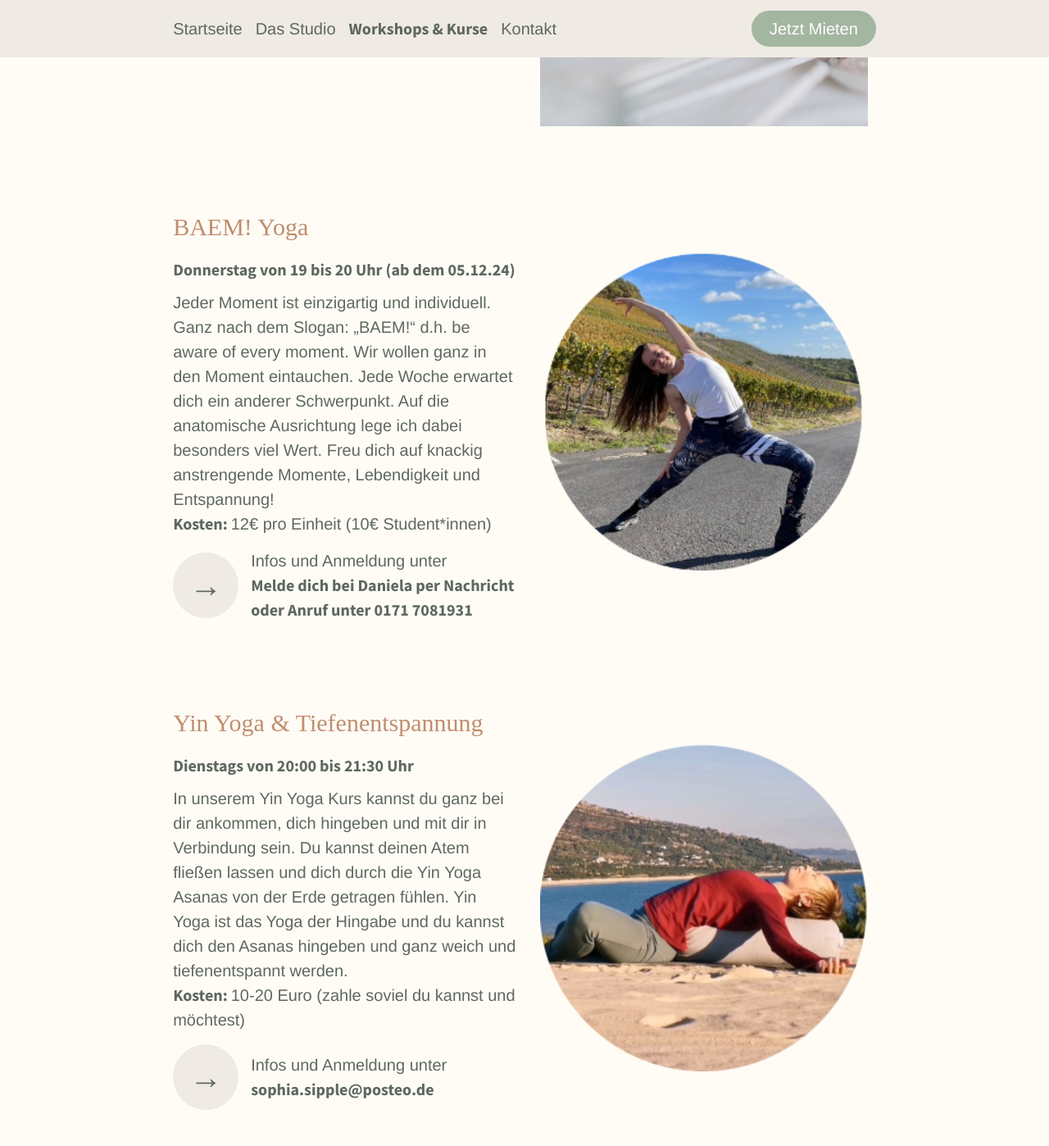
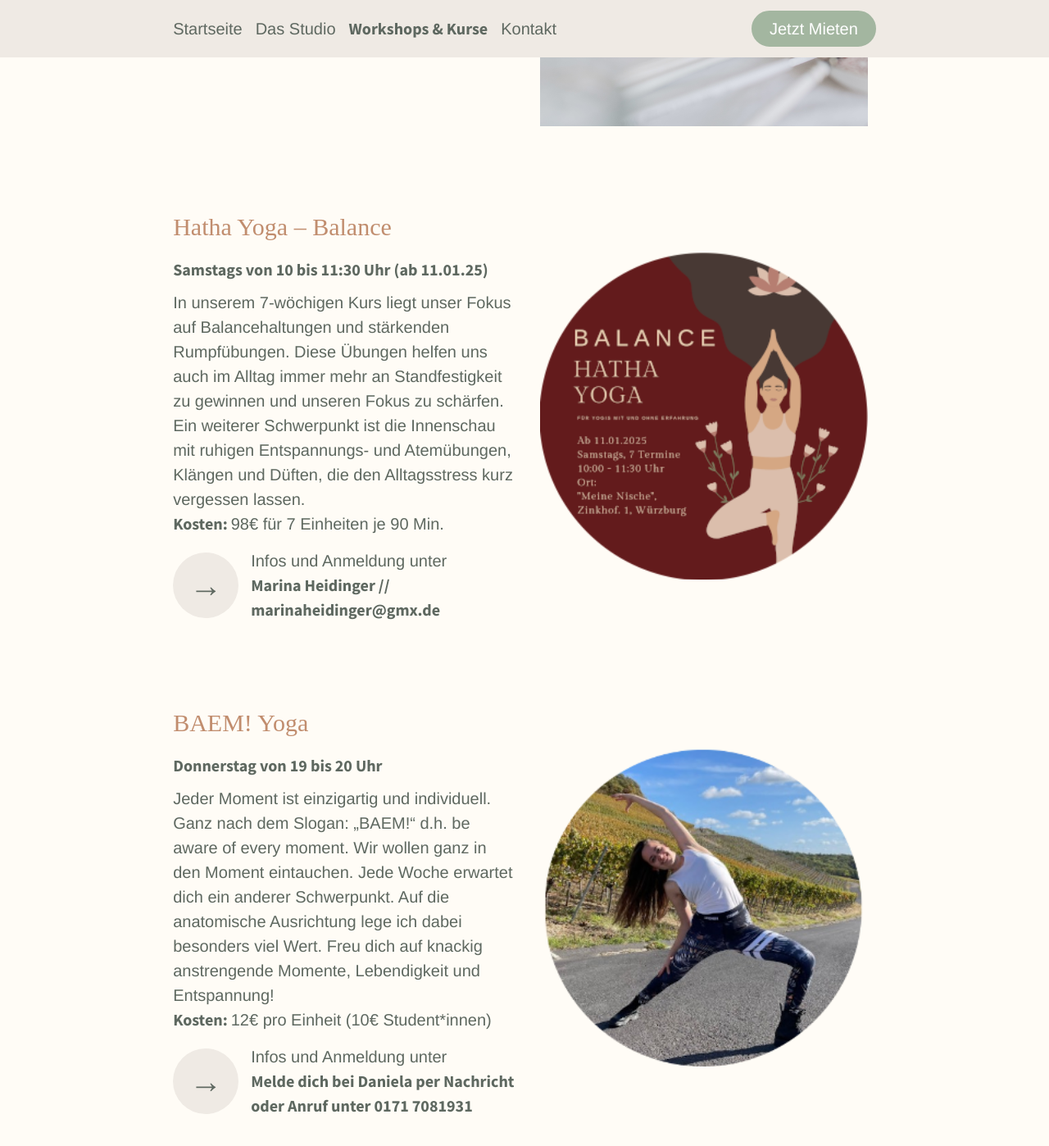
Before and after one commit to sonjafeitsch/meine-nische-website, a Jekyll site: the page built from kurse.html, in a window 1280 px wide and 1400 px high, scrolled down 575 px. Shown: the whole window at 82% size. Built offline with Jekyll 4.4.1, drawn with Linux system fonts in a browser that asks for light colours; some web fonts are replaced; some of the changed text lies outside the part shown.

Commit message:
update events

```diff
--- a/kurse.html
+++ b/kurse.html
@@ -4,9 +4,18 @@ title: Meine Nische | Kurse
 style: kurse.css
 permalink: kurse
 events:
+  - name: "Hatha Yoga – Balance"
+    image: marina.png
+    time: Samstags von 10 bis 11:30 Uhr (ab 11.01.25)
+    description: "In unserem 7-wöchigen Kurs liegt unser Fokus auf Balancehaltungen und stärkenden Rumpfübungen.
+    Diese Übungen helfen uns auch im Alltag immer mehr an Standfestigkeit zu gewinnen und unseren Fokus zu schärfen.
+    Ein weiterer Schwerpunkt ist die Innenschau mit ruhigen Entspannungs- und Atemübungen, Klängen und Düften,
+    die den Alltagsstress kurz vergessen lassen."
+    costs: "98€ für 7 Einheiten je 90 Min."
+    address: "Marina Heidinger // marinaheidinger@gmx.de"
   - name: "BAEM! Yoga"
     image: daniela.png
-    time: Donnerstag von 19 bis 20 Uhr (ab dem 05.12.24)
+    time: Donnerstag von 19 bis 20 Uhr
     description: "Jeder Moment ist einzigartig und individuell. Ganz nach dem Slogan: „BAEM!“ d.h. be aware of every moment.
     Wir wollen ganz in den Moment eintauchen. Jede Woche erwartet dich ein anderer Schwerpunkt.
     Auf die anatomische Ausrichtung lege ich dabei besonders viel Wert.
```
Also changed, not shown: other parts of kurse.html (+1 -1 lines), images/events/marina.png (added).
